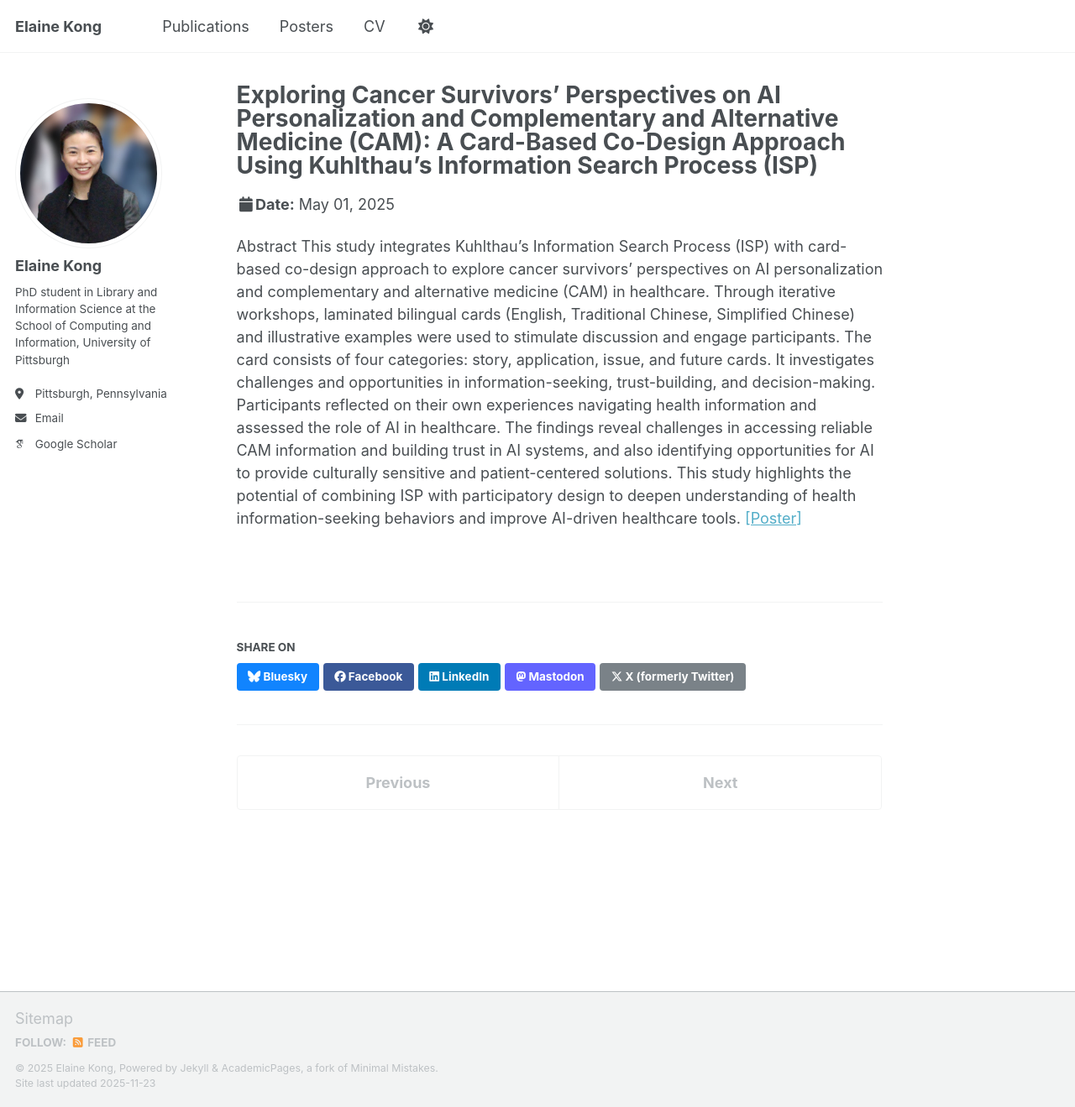
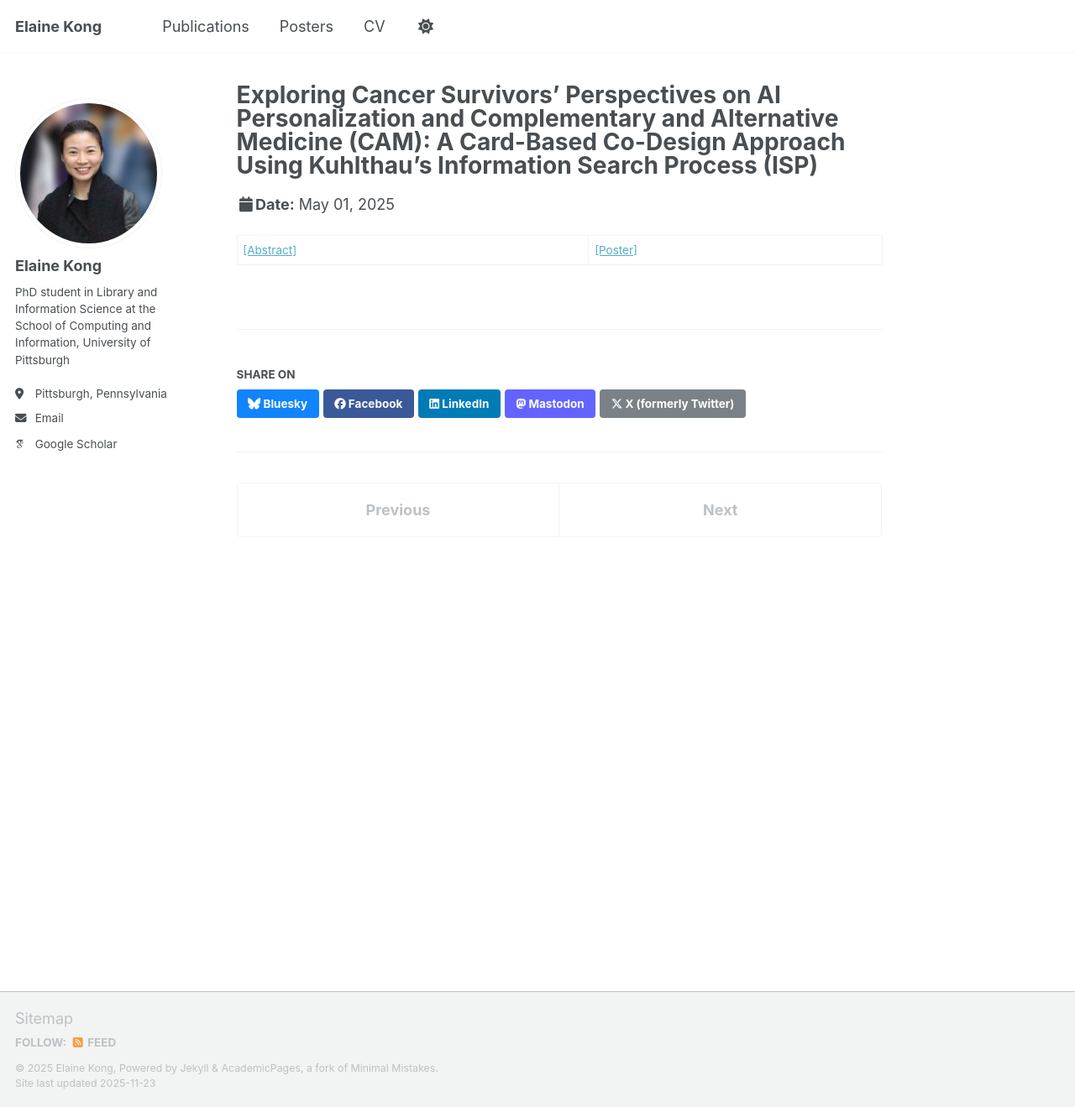
Before and after one commit to elainewskong/elainewskong.github.io, a Jekyll site: the page built from _talks/2014-03-01-talk-3.md, in a window 1280 px wide and 1319 px high. Shown: the whole window at 84% size. Built offline with Jekyll 4.4.1, drawn with Linux system fonts in a browser that asks for light colours; some web fonts are replaced; a script that is not in the unit is left out; part of the change alters nothing that is shown.

Commit message:
Update 2014-03-01-talk-3.md

```diff
--- a/_talks/2014-03-01-talk-3.md
+++ b/_talks/2014-03-01-talk-3.md
@@ -5,8 +5,7 @@ type: "2025 Medical Library Association Annual Conference"
 permalink: /talks/2014-03-01-talk-3
 date: 2025-05-01
 location: "Pittsburgh, Pennsylvania, USA"
+abstract: "This study integrates Kuhlthau's Information Search Process (ISP) with card-based co-design approach to explore cancer survivors' perspectives on AI personalization and complementary and alternative medicine (CAM) in healthcare. Through iterative workshops, laminated bilingual cards (English, Traditional Chinese, Simplified Chinese) and illustrative examples were used to stimulate discussion and engage participants. The card consists of four categories: story, application, issue, and future cards. It investigates challenges and opportunities in information-seeking, trust-building, and decision-making. Participants reflected on their own experiences navigating health information and assessed the role of AI in healthcare. The findings reveal challenges in accessing reliable CAM information and building trust in AI systems, and also identifying opportunities for AI to provide culturally sensitive and patient-centered solutions. This study highlights the potential of combining ISP with participatory design to deepen understanding of health information-seeking behaviors and improve AI-driven healthcare tools."
 ---
 
-Abstract
-This study integrates Kuhlthau's Information Search Process (ISP) with card-based co-design approach to explore cancer survivors' perspectives on AI personalization and complementary and alternative medicine (CAM) in healthcare. Through iterative workshops, laminated bilingual cards (English, Traditional Chinese, Simplified Chinese) and illustrative examples were used to stimulate discussion and engage participants. The card consists of four categories: story, application, issue, and future cards. It investigates challenges and opportunities in information-seeking, trust-building, and decision-making. Participants reflected on their own experiences navigating health information and assessed the role of AI in healthcare. The findings reveal challenges in accessing reliable CAM information and building trust in AI systems, and also identifying opportunities for AI to provide culturally sensitive and patient-centered solutions. This study highlights the potential of combining ISP with participatory design to deepen understanding of health information-seeking behaviors and improve AI-driven healthcare tools.
-<a href='/images/mla.jpg'>[Poster]</a>
+<a href='/talks/2014-03-01-talk-3'>[Abstract]</a> | <a href='/images/mla.jpg'>[Poster]</a>
```
